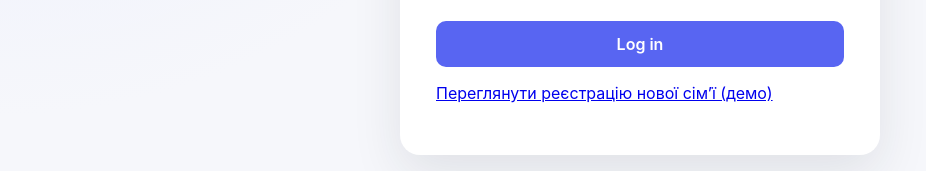
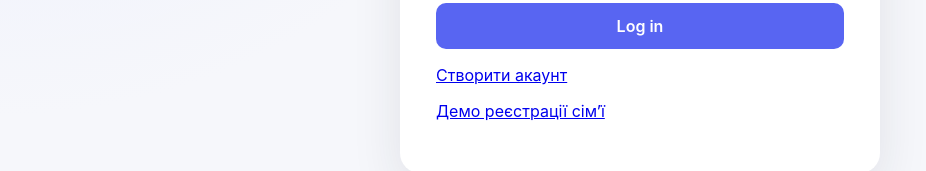
Before and after one commit to o-kobylianskyi/family-points, a React app in the folder frontend/: page /login in a window 1280 px wide. Shown: the part 488-659 px from the top of the page, without its empty margins (0-926 px from the left). Built offline with nearby package versions, Linux system fonts and the light colour scheme; no server answers; the HTML template or start-up script is replaced by a standard one.

Commit message:
feat(web): connect account signup flow to login and workspace choice

```diff
--- a/frontend/src/pages/LoginPage.jsx
+++ b/frontend/src/pages/LoginPage.jsx
@@ -169,7 +169,8 @@ function LoginPage() {
               : t('login.submit')}
           </button>
         </form>
-        <p><Link to="/register">Переглянути реєстрацію нової сім’ї (демо)</Link></p>
+        <p><Link to="/register-account">Створити акаунт</Link></p>
+        <p><Link to="/register">Демо реєстрації сім’ї</Link></p>
       </div>
     </div>
   )
```
